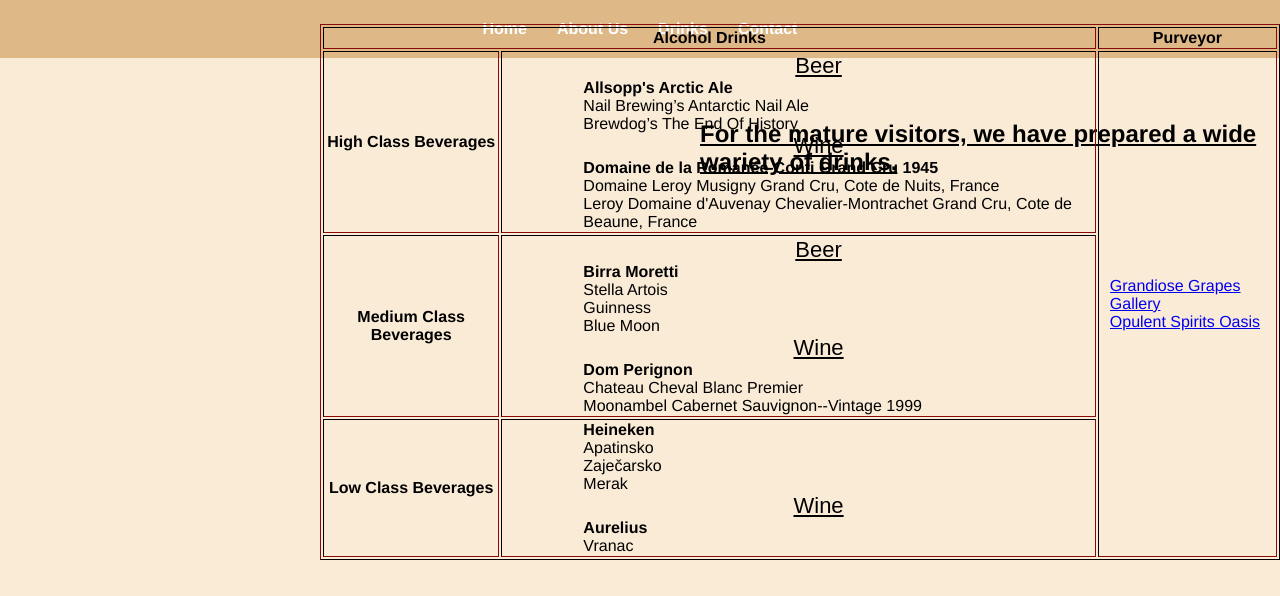
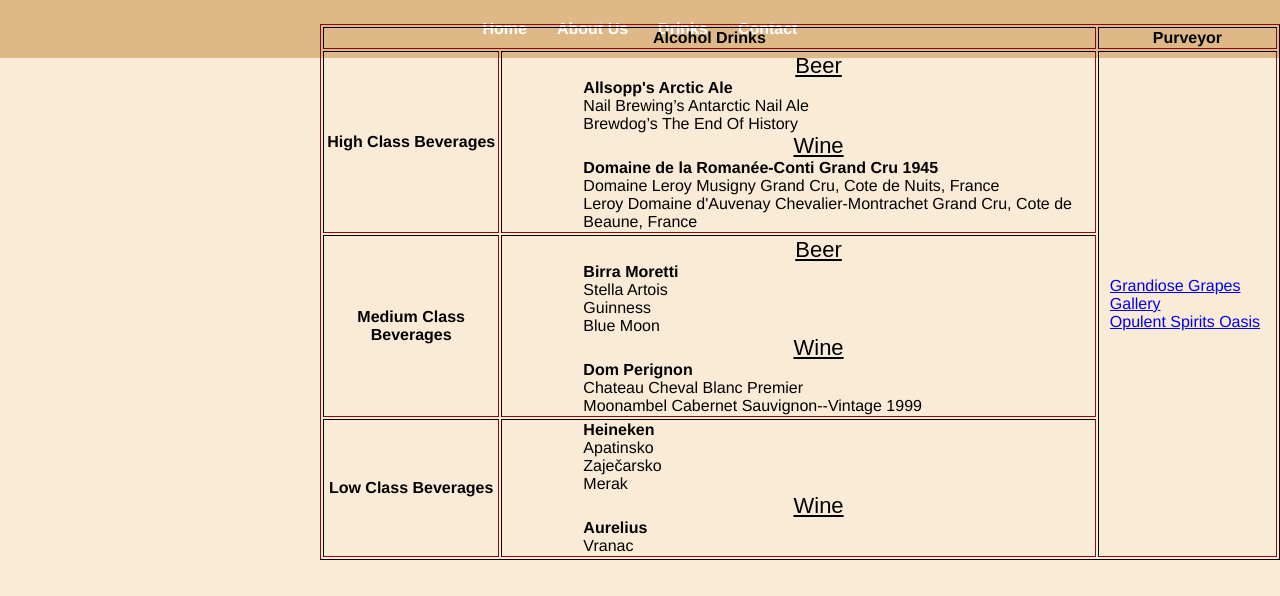
Before and after one commit to Fufi123/CSS-projekat, a plain HTML site: page stranice/drinks.html in a window 1280 px wide. Drawn offline with Linux system fonts and the light colour scheme.

Commit message:
Update drinks.html

```diff
--- a/stranice/drinks.html
+++ b/stranice/drinks.html
@@ -17,8 +17,6 @@
                 <li> <a href="contact.html"> Contact </a></li>
             </ul>
         </nav>
-
-        <h2 id="drinkk"> For the mature visitors, we have prepared a wide wariety of drinks. </h2>
         <table border="1">
             <tr>
                 <th colspan="2"> Alcohol Drinks </th>
```
